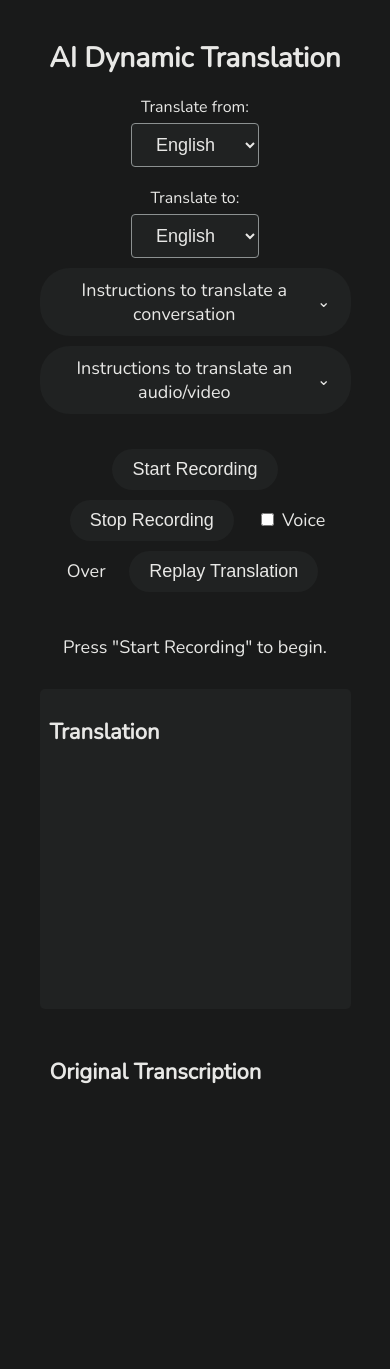
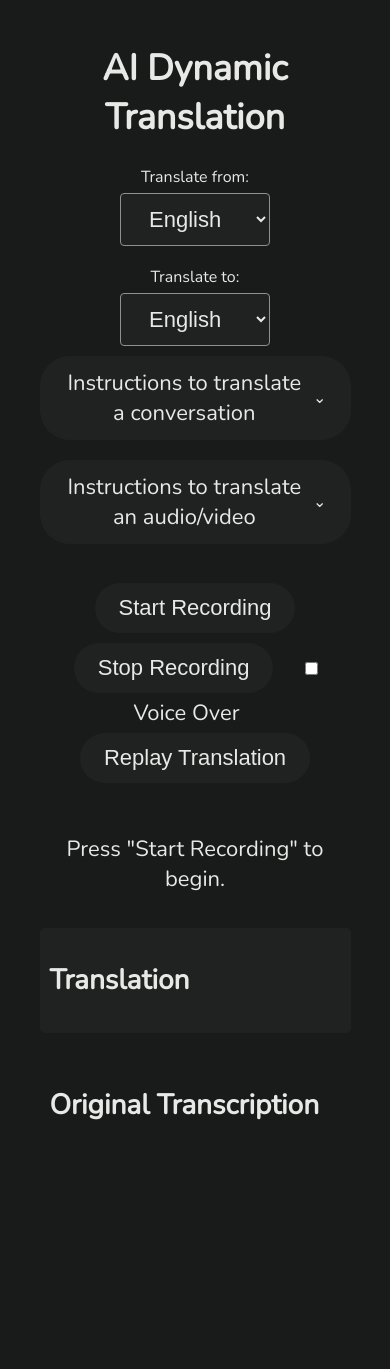
Before and after one commit to nishanthswaroop304/ai_dynamic_translation, a Flask app: page / in a window 390 px wide. After the commit the page ends 1120 px from the top, so only its background shows below. Run offline with Flask 3, Linux system fonts and the light colour scheme.

Commit message:
Improved mobile responsiveness

```diff
--- a/static/style.css
+++ b/static/style.css
@@ -155,35 +155,33 @@ select {
 
 /* Responsive adjustments for mobile */
 @media (max-width: 600px) {
-  /* Increase font sizes and padding for better readability */
+  /* Increase main heading and subheading sizes */
   h1 {
-    font-size: 28px;
+    font-size: 36px;  /* Larger main heading */
   }
   h2 {
+    font-size: 28px;  /* Larger subheadings */
+  }
+
+  /* Increase font size and padding for body text, selects, buttons, and instruction pills */
+  p, select, button, .instruction-pill {
     font-size: 22px;
+    padding: 12px 24px;
   }
-  p, select, button, .instruction-pill {
-    font-size: 18px;
-    padding: 10px 20px;
-  }
-  /* Increase padding in main container */
+
+  /* Optionally, expand the main container to use more screen width */
   .main-container {
     padding: 20px;
+    max-width: 100%;
   }
-  /* Allow results to wrap: force the boxes to take 100% width (stack vertically) */
+
+  /* Force the results container to stack vertically with bigger boxes */
   #results {
     flex-direction: column;
-    gap: 20px;
   }
-  /* Optionally, adjust the dropdown row to stack vertically */
-  .dropdown-row {
-    flex-direction: column;
-    align-items: center;
-  }
-  /* Let instruction pills wrap more gracefully */
-  .instructions-container {
-    flex-direction: column;
-    align-items: center;
-    gap: 10px;
+
+  /* Make each result box take full width */
+  #transcriptions, #originalTranscriptions {
+    flex: 1 1 100%;
   }
 }
```
